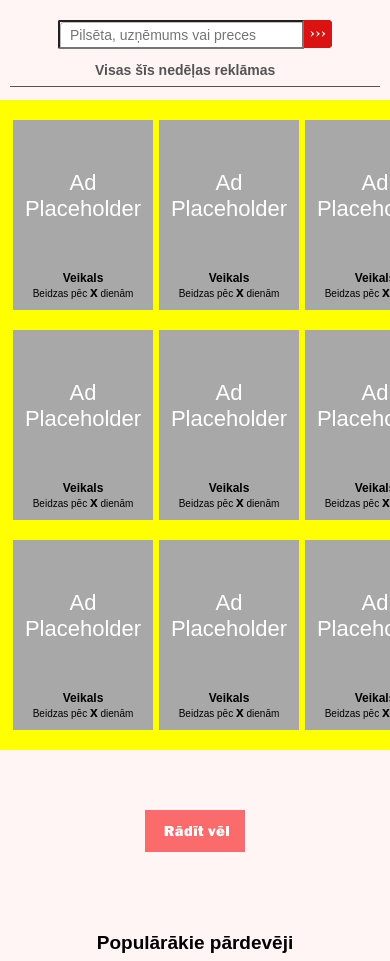
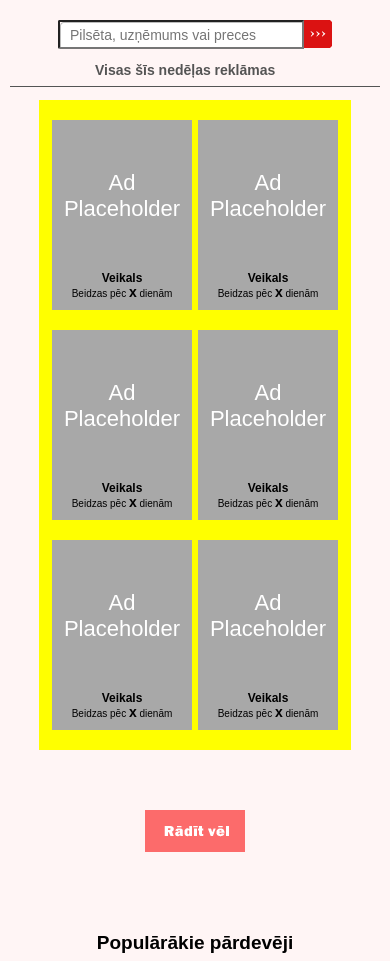
Before and after one commit to ar14059/MekletAtlaides, a PHP site: page /katalogs.html in a window 390 px wide; the page is wider, and only the part inside the window is pictured. Shown: the part 250-1211 px from the top of that part. Run offline with PHP 8.4, Linux system fonts and the light colour scheme; some libraries are stand-ins or nearby versions.

Commit message:
Failā 'katalogs.css' pievienoju kodu, kas attiecas uz faila 'katalogs.html' sadaļu 'Main item list', kas maina tā izskatu atkarībā no ekrāna platuma.

```diff
--- a/css/katalogs.css
+++ b/css/katalogs.css
@@ -431,12 +431,13 @@ header.main-nav{
 }
 
     .m-i-li-center{
-        width: 604px;
+        max-width: 604px;
         /*width: auto;*/
         margin: 0 auto;
         height: 650px;
         background-color: yellow;
         padding: 10px;
+        overflow-y: hidden;
     }
         .reklamas{
             display: inline-block;
@@ -845,7 +846,18 @@ footer button#en{
         }
 }
 
-@media screen and (max-width: 400px){
+@media screen and (max-width: 775px){
+    .m-i-li-center{
+        max-width: 458px;
+    }
+}
+@media screen and (max-width: 590px){
+    .m-i-li-center{
+        max-width: 312px;
+    }
+}
+
+@media screen and (max-width: 410px){
     .wrapper{
         width: 100%;
     }
```
